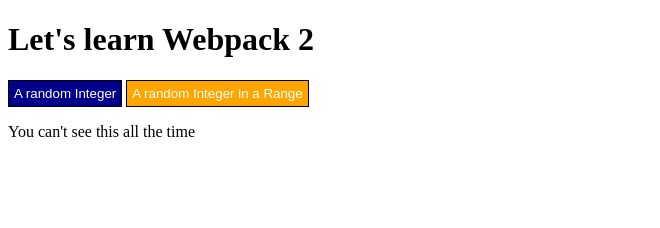
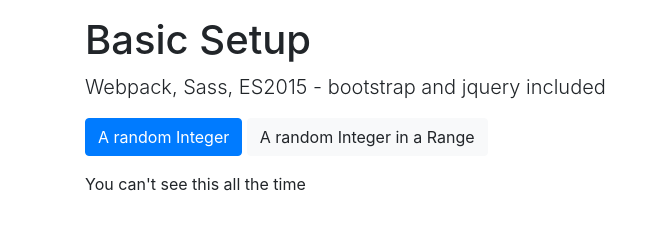
Before and after one commit to rfookune/webpack-es2015-sass-setup, a website built with webpack: page index.html in a window 1280 px wide. Shown: the whole page, without its empty margins (0-660 px from the left). Built offline with nearby package versions, Linux system fonts and the light colour scheme.

Commit message:
added bootstrap + jquery

```diff
--- a/index.html
+++ b/index.html
@@ -9,12 +9,19 @@
 	<link rel="stylesheet" href="dist/css/main.css">
 </head>
 <body>
-	<h1>Let's learn Webpack 2</h1>
+	<div class="container">
+		<div class="mb-3 mt-3">
+			<h1>Basic Setup</h1>
+			<p class="lead">Webpack, Sass, ES2015 - bootstrap and jquery included</p>
+		</div>
 
-	<button id="randomInt">A random Integer</button>
-	<button id="randomRange">A random Integer in a Range</button>
+		<div class="mb-3">
+			<button id="randomInt" class="btn btn-primary">A random Integer</button>
+			<button id="randomRange" class="btn btn-light">A random Integer in a Range</button>
+		</div>
 
-	<p id="outputParagraph">You can't see this all the time</p>
+		<p id="outputParagraph">You can't see this all the time</p>
+	</div>
 
 	<script src="dist/js/bundle.js"></script>
 </body>
--- a/package.json
+++ b/package.json
@@ -20,8 +20,11 @@
     "babel-core": "^6.26.0",
     "babel-loader": "^7.1.2",
     "babel-preset-es2015": "^6.24.1",
+    "bootstrap": "^4.1.3",
     "css-loader": "^0.28.7",
+    "jquery": "^3.3.1",
     "node-sass": "^4.5.3",
+    "popper.js": "^1.14.4",
     "sass-loader": "^6.0.6",
     "style-loader": "^0.19.0",
     "webpack": "^3.8.1"
--- a/src/js/app.js
+++ b/src/js/app.js
@@ -1,6 +1,14 @@
 'use strict';
 
 require('../scss/main.scss');
+
+// required by bootstrap 4
+window.Popper = require('popper.js').default;
+
+try {
+    window.$ = window.jQuery = require('jquery');
+    require('bootstrap');
+} catch (e) {}
 
 import { RandomGenerator } from './random-generator';
 
--- a/src/scss/main.scss
+++ b/src/scss/main.scss
@@ -1,15 +1,3 @@
-@import "colors";
+@import '~bootstrap/scss/bootstrap';
 
-#randomInt {
-  background-color: $main;
-  border: 1px solid black;
-  color: white;
-  padding: 5px;
-}
-
-#randomRange {
-  background-color: $secondary;
-  border: 1px solid black;
-  color: white;
-  padding: 5px;
-}
+@import "variables";
```
Also changed, not shown: src/scss/_variables.scss (renamed from src/scss/_colors.scss), 1 other file.
